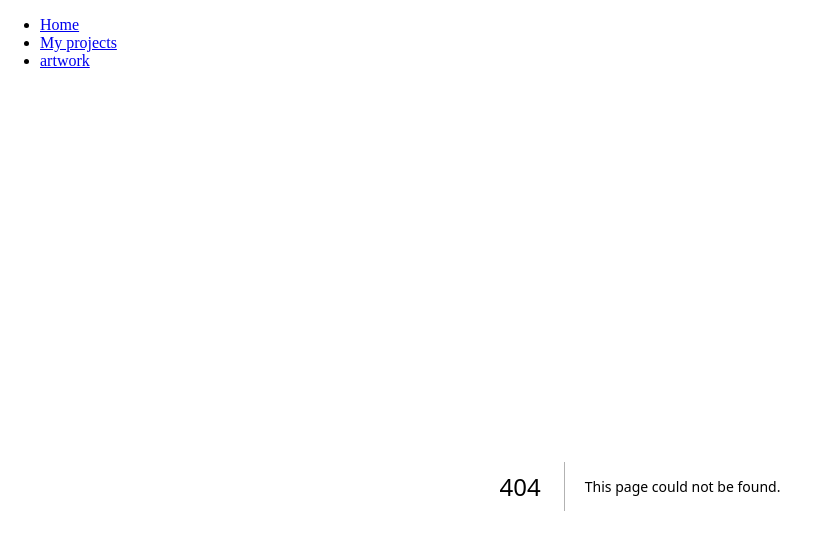
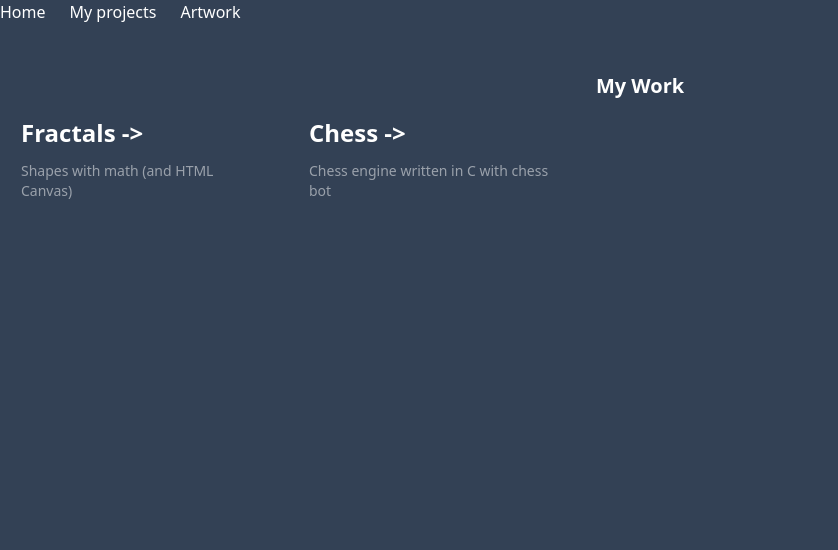
Before and after one commit to Ismith507/Ian-portfolio, a Next.js app: page /pages/projects in a window 1280 px wide. Before the commit this address had no page. Shown: the top 550 px of the page, without its empty margins (0-838 px from the left). Built offline with nearby package versions, Linux system fonts and the light colour scheme.

Commit message:
Created proper routing. Minor UI changes and bug fixes.

```diff
--- a/app/globals.css
+++ b/app/globals.css
@@ -25,10 +25,4 @@
 
 body {
 	color: rgb(var(--foreground-rgb));
-	background: linear-gradient(
-			to bottom,
-			transparent,
-			rgb(var(--background-end-rgb))
-		)
-		rgb(var(--background-start-rgb));
 }
--- a/app/layout.tsx
+++ b/app/layout.tsx
@@ -1,3 +1,5 @@
+import './globals.css';
+
 export default function RootLayout({
     children,
 }: {
@@ -5,18 +7,18 @@ export default function RootLayout({
 }) {
     return (
         <html lang="en">
-            <body>
+            <body className="background: bg-slate-700">
                 <main>
                     <nav>
                         <ul className="flex">
                             <li className="mr-6">
-                                <a className="text-white hover:text-blue-800" href="/(home)">Home</a>
+                                <a className="text-white hover:text-blue-800" href="/">Home</a>
                             </li>
                             <li className="mr-6">
-                                <a className="text-white hover:text-blue-800" href="/(portfolio)">My projects</a>
+                                <a className="text-white hover:text-blue-800" href="/pages/projects">My projects</a>
                             </li>
                             <li className="mr-6">
-                                <a className="text-white hover:text-blue-800" href="/(artwork)">artwork</a>
+                                <a className="text-white hover:text-blue-800" href="/pages/artwork">Artwork</a>
                             </li>
                             {/*<li className="mr-6">
                                 <a className="text-gray-400 cursor-not-allowed" href="#">contact</a>
--- a/app/(home)/page.tsx
+++ b/app/page.tsx
@@ -1,6 +1,6 @@
 import Image from 'next/image';
 import ianJpeg from '@/public/ian.jpeg';
-import '../globals.css';
+import './globals.css';
 import { Inter } from 'next/font/google';
 
 const inter = Inter({ subsets: ['latin'] });
@@ -12,9 +12,8 @@ export const metadata = {
 
 export default function Home() {
 	return (
-
-		<div className="background: bg-slate-700 flex flex-col items-center gap-24 p-24 text-white">
-			<div className="relative flex place-items-center before:absolute before:h-[300px] before:w-[480px] before:-translate-x-1/2 before:rounded-full before:blur-2xl before:content-[''] after:absolute after:-z-20 after:h-[180px] after:w-[240px] after:translate-x-1/3 after:bg-gradient-conic after:from-sky-200 after:via-blue-200 after:blur-2xl after:content-[''] before:dark:bg-gradient-to-br before:dark:from-transparent before:dark:to-blue-700 before:dark:opacity-10 after:dark:from-sky-900 after:dark:via-[#0141ff] after:dark:opacity-40 before:lg:h-[360px]">
+		<div className="flex flex-col items-center gap-24 p-24 text-white">
+			<div className="relative flex place-items-center">
 				<div className="relative right-20 bottom-30 z-10 font-mono w-fit">
 					<h1 className="text-xl">Hi, I&apos;m Ian Smith.</h1>
 
--- /dev/null
+++ b/app/pages/artwork/page.tsx
@@ -0,0 +1,7 @@
+export default function SomeComponent() {
+    return (
+        <div>
+            <h1>place holder</h1>
+        </div>
+    )
+}
--- a/app/(portfolio)/page.tsx
+++ b/app/pages/projects/page.tsx
@@ -2,7 +2,7 @@ import { LinkCard, LinkCardProps } from '@/components/link-card';
 
 const mainLinks = [
 	{
-		href: '/projects/fractals',
+		href: '/pages/projects/fractals',
 		title: 'Fractals',
 		description: 'Shapes with math (and HTML Canvas)',
 	},
@@ -16,8 +16,8 @@ const mainLinks = [
 export default function portfolio() {
     return (
         <div>
-            <h1 className="text-xl font-bold mt-24">My Work</h1>
-                <div className="mb-32 grid text-center lg:mb-0 lg:grid-cols-4 lg:text-left">
+            <h1 className="flex flex-col items-center text-xl text-white font-bold mt-12">My Work</h1>
+                <div className="mb-32 mr-32 grid text-center lg:mb-0 lg:grid-cols-4 lg:text-left">
                     {mainLinks.map((props) => (
                         <LinkCard {...props} key={props.href} />
                     ))}
--- a/components/link-card.tsx
+++ b/components/link-card.tsx
@@ -10,15 +10,15 @@ export const LinkCard = ({ href, title, description }: LinkCardProps) => {
 	return (
 		<Link
 			href={href}
-			className="group rounded-lg border border-transparent px-5 py-4 transition-colors hover:border-gray-300 hover:bg-gray-100 hover:dark:border-neutral-700 hover:dark:bg-neutral-800/30"
+			className="group rounded-lg border border-transparent px-5 py-4 transition-colors hover:bg-blue-900 hover:dark:border-neutral-700 hover:dark:bg-neutral-800/30"
 		>
-			<h2 className={`mb-3 text-2xl font-semibold`}>
+			<h2 className={`mb-3 text-2xl text-white font-semibold`}>
 				{title}{' '}
 				<span className="inline-block transition-transform group-hover:translate-x-1 motion-reduce:transform-none">
 					-&gt;
 				</span>
 			</h2>
-			<p className={`m-0 max-w-[30ch] text-sm opacity-50`}>{description}</p>
+			<p className={`m-0 max-w-[30ch] text-sm text-white opacity-50`}>{description}</p>
 		</Link>
 	);
 };
```
Also changed, not shown: package.json (+6 -4 lines), app/(artwork)/page.tsx (deleted), app/pages/projects/fractals/page.tsx (renamed from app/(portfolio)/projects/fractals/page.tsx), 1 other file (tests, documents, lock files or other folders).
